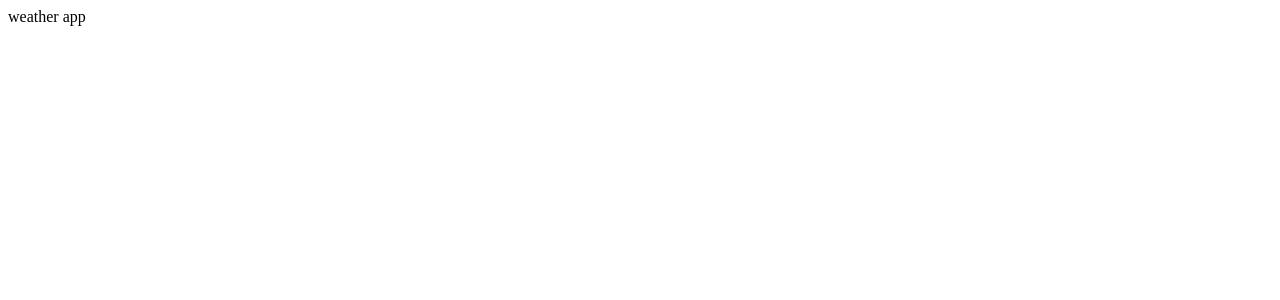
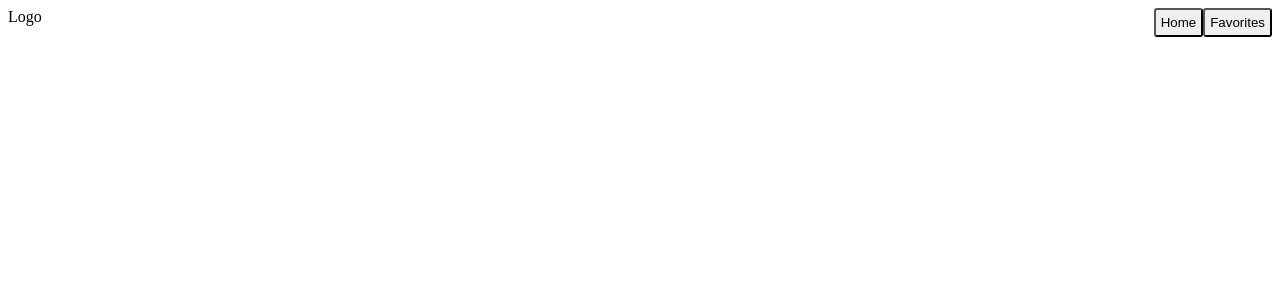
Before and after one commit to liorEhrlich/Leor-Ehrlich-11-28-2020, a React (Create React App) app: page / in a window 1280 px wide. Shown: the top 300 px of the page. Built offline with nearby package versions, Linux system fonts and the light colour scheme.

Commit message:
add Header component

```diff
--- a/src/App.js
+++ b/src/App.js
@@ -1,7 +1,9 @@
+import Header from "./components/layout/Header";
+
 function App() {
   return (
     <div>
-      weather app
+      <Header />
     </div>
   );
 }
--- /dev/null
+++ b/src/components/common/Button.js
@@ -0,0 +1,12 @@
+const { default: styled } = require("styled-components");
+
+const Button = styled.button`
+  border-radius: 3px;
+  padding: 5px;
+
+  :hover {
+    cursor: pointer;
+  }
+`
+
+export default Button
--- /dev/null
+++ b/src/components/layout/Header.js
@@ -0,0 +1,28 @@
+import styled from 'styled-components'
+import Button from '../common/Button'
+
+import Logo from './Logo'
+
+const Header = () => (
+  <Wrapper>
+    <Logo />
+
+    <div >
+      <Button>
+        Home
+      </Button>
+
+      <Button>
+        Favorites
+      </Button>
+    </div>
+  </Wrapper>
+)
+
+export default Header
+
+const Wrapper = styled.header`
+  display: flex;
+  justify-content: space-between;
+  height: 80px;
+`
--- /dev/null
+++ b/src/components/layout/Logo.js
@@ -0,0 +1,5 @@
+const Logo = () => (
+  <div>Logo</div>
+)
+
+export default Logo
```
Also changed, not shown: 1 other file (tests, documents, lock files or other folders).
